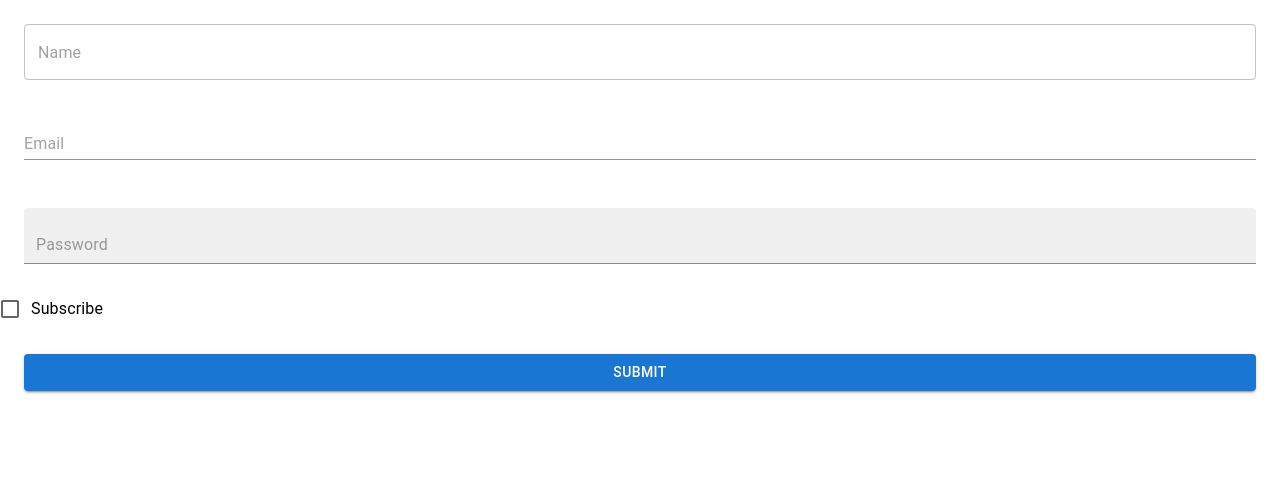
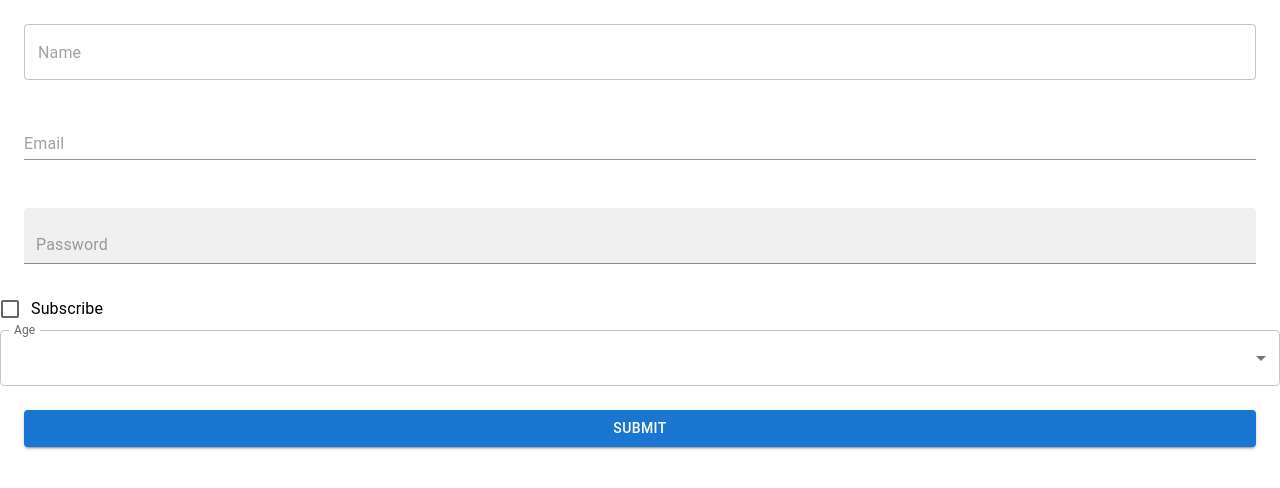
Before and after one commit to donghun-k/keep-learning, a React (Create React App) app: page / in a window 1280 px wide. Shown: the top 488 px of the page. Built offline with nearby package versions, Linux system fonts and the light colour scheme; the HTML template or start-up script is replaced by a standard one.

Commit message:
저장소 통합

```diff
--- a/src/Test.jsx
+++ b/src/Test.jsx
@@ -1,8 +1,12 @@
 import {
   Button,
   Checkbox,
+  FormControl,
   FormControlLabel,
   FormGroup,
+  InputLabel,
+  Select,
+  MenuItem,
   TextField,
 } from '@mui/material';
 import React from 'react';
@@ -14,6 +18,7 @@ const Test = () => {
     email: '',
     password: '',
     subscribe: false,
+    age: 0,
   });
 
   const handleChange = (e) => {
@@ -76,6 +81,21 @@ const Test = () => {
             label='Subscribe'
           />
         </FormGroup>
+
+        <FormControl fullWidth>
+          <InputLabel>Age</InputLabel>
+          <Select
+            name='age'
+            value={inputs.age}
+            label='Age'
+            onChange={handleChange}
+          >
+            <MenuItem value={10}>Ten</MenuItem>
+            <MenuItem value={20}>Twenty</MenuItem>
+            <MenuItem value={30}>Thirty</MenuItem>
+          </Select>
+        </FormControl>
+
         <Button type='submit' variant='contained' sx={{ margin: 3 }}>
           Submit
         </Button>
```
